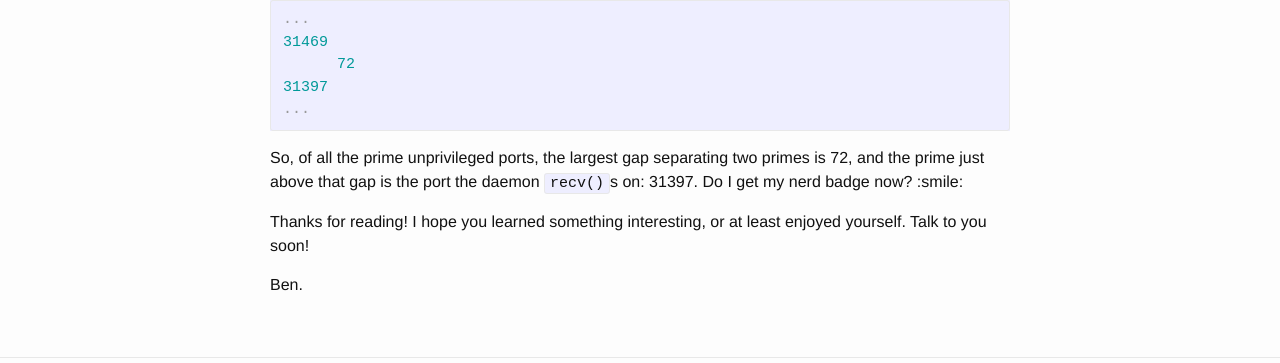
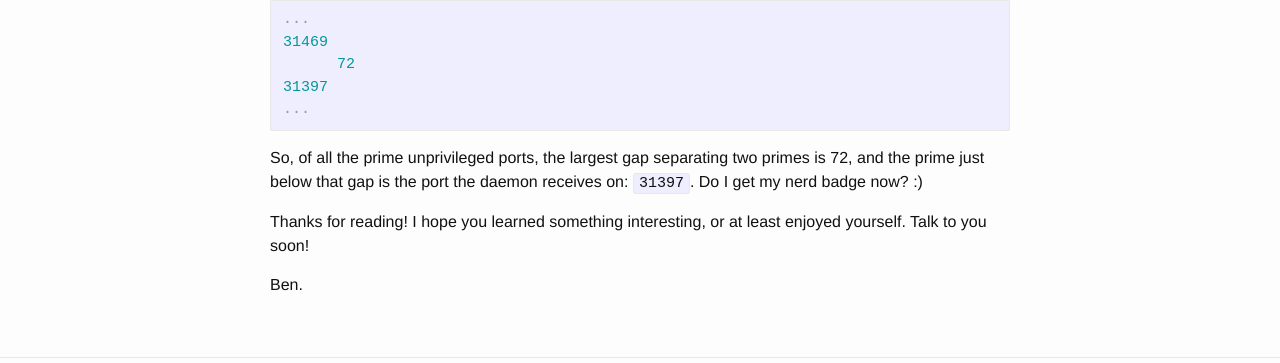
Before and after one commit to greenteadigital/greenteadigital.github.io, a Jekyll site: the page built from _posts/2017-12-11-encryption-diffie-hellman-prime-numbers.markdown, in a window 1280 px wide and 900 px high, scrolled down 9042 px. Shown: the part 429-792 px from the top of the window. Built offline with Jekyll 4.4.1, drawn with Linux system fonts in a browser that asks for light colours.

Commit message:
fix error re: port num

`````diff
--- a/_posts/2017-12-11-encryption-diffie-hellman-prime-numbers.markdown
+++ b/_posts/2017-12-11-encryption-diffie-hellman-prime-numbers.markdown
@@ -333,7 +333,7 @@ And if you then uncomment the two lines that are commented, you'll see:
 31397
 ...
 ````
-So, of all the prime unprivileged ports, the largest gap separating two primes is 72, and the prime just above that gap is the port the daemon `recv()`s on: 31397. Do I get my nerd badge now? :smile:
+So, of all the prime unprivileged ports, the largest gap separating two primes is 72, and the prime just below that gap is the port the daemon receives on: `31397`. Do I get my nerd badge now? :)
 
 Thanks for reading! I hope you learned something interesting, or at least enjoyed yourself. Talk to you soon!
 
`````
